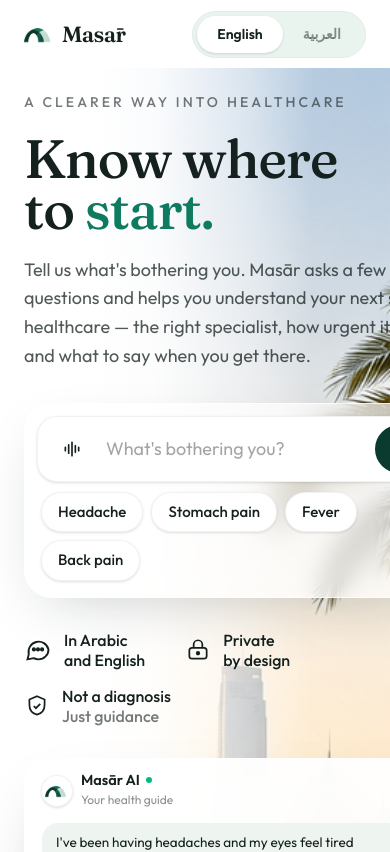
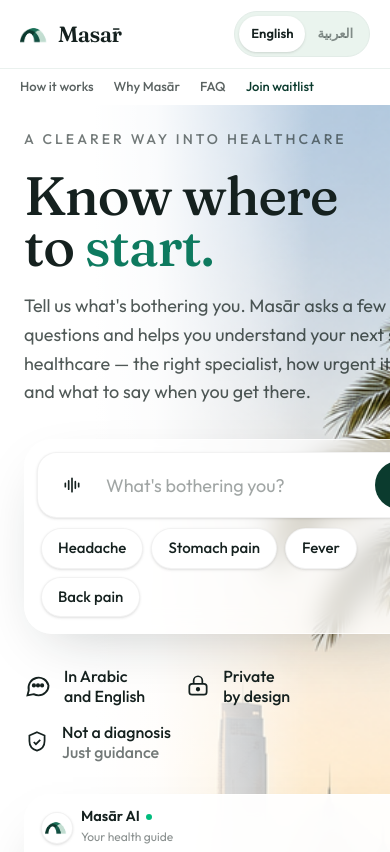
Before and after one commit to IkramBagban/masar, a React (Vite) app in the folder client/: page / in a window 390 px wide. Shown: the top 852 px of the page. Built offline with nearby package versions, Linux system fonts and the light colour scheme; no server answers.

Commit message:
Add mobile section nav and responsive header sizing

```diff
--- a/client/src/components/layout/LanguageToggle.tsx
+++ b/client/src/components/layout/LanguageToggle.tsx
@@ -10,17 +10,18 @@ export function LanguageToggle() {
     <button
       type="button"
       onClick={() => setLocale(isEn ? "ar" : "en")}
-      className="flex items-center bg-[#EAF4EE] border border-line rounded-full p-1 text-[14px] font-semibold"
+      aria-label={isEn ? "Switch to Arabic" : "Switch to English"}
+      className="flex shrink-0 items-center rounded-full border border-line bg-[#EAF4EE] p-1 text-[13px] font-semibold sm:text-[14px]"
     >
       <span
-        className={`px-5 py-2 rounded-full transition ${
+        className={`rounded-full px-3 py-2 transition sm:px-5 ${
           isEn ? "bg-white shadow-sm text-ink" : "text-ink/50"
         }`}
       >
         English
       </span>
       <span
-        className={`px-5 py-2 rounded-full transition ${
+        className={`rounded-full px-3 py-2 transition sm:px-5 ${
           isEn ? "text-ink/50" : "bg-white shadow-sm text-ink"
         }`}
       >
--- a/client/src/components/layout/SiteHeader.tsx
+++ b/client/src/components/layout/SiteHeader.tsx
@@ -7,11 +7,12 @@ export function SiteHeader() {
   const { t } = useLocale();
 
   return (
-    <header className="w-full max-w-[1280px] mx-auto px-6 md:px-10 h-[68px] flex items-center justify-between gap-4">
-      <Link to="/" className="flex items-center gap-2.5">
+    <header className="w-full">
+      <div className="mx-auto flex h-[68px] max-w-[1280px] items-center justify-between gap-2 px-5 sm:gap-4 sm:px-6 md:px-10">
+        <Link to="/" className="flex min-w-0 items-center gap-2.5">
           <Wordmark size="nav" />
         </Link>
-      <nav className="hidden lg:flex items-center gap-9 text-[15px] font-medium text-ink/80">
+        <nav className="hidden items-center gap-9 text-[15px] font-medium text-ink/80 lg:flex">
           <a href="#how" className="hover:text-ink">
             {t.nav.how}
           </a>
@@ -22,11 +23,11 @@ export function SiteHeader() {
             {t.nav.faq}
           </a>
         </nav>
-      <div className="flex items-center gap-3">
+        <div className="flex shrink-0 items-center gap-2 sm:gap-3">
           <LanguageToggle />
           <a
             href="#waitlist"
-          className="hidden sm:inline-flex items-center gap-2 bg-pill text-white text-[15px] font-semibold pl-6 pr-5 py-3 rounded-full hover:opacity-90"
+            className="hidden items-center gap-2 rounded-full bg-pill py-3 pl-6 pr-5 text-[15px] font-semibold text-white hover:opacity-90 sm:inline-flex"
           >
             <span>{t.nav.cta}</span>
             <span className="dir-flip" aria-hidden="true">
@@ -34,6 +35,24 @@ export function SiteHeader() {
             </span>
           </a>
         </div>
+      </div>
+      <nav
+        aria-label="Page sections"
+        className="mx-auto flex max-w-[1280px] gap-5 overflow-x-auto border-t border-line/70 px-5 py-2 text-[13px] font-medium text-ink/70 sm:gap-7 sm:px-6 md:px-10 lg:hidden"
+      >
+        <a href="#how" className="shrink-0 hover:text-ink">
+          {t.nav.how}
+        </a>
+        <a href="#why" className="shrink-0 hover:text-ink">
+          {t.nav.why}
+        </a>
+        <a href="#faq" className="shrink-0 hover:text-ink">
+          {t.nav.faq}
+        </a>
+        <a href="#waitlist" className="shrink-0 text-pine hover:text-ink">
+          {t.nav.cta}
+        </a>
+      </nav>
     </header>
   );
 }
```
Lines whose indentation alone changed are shown as unchanged.
